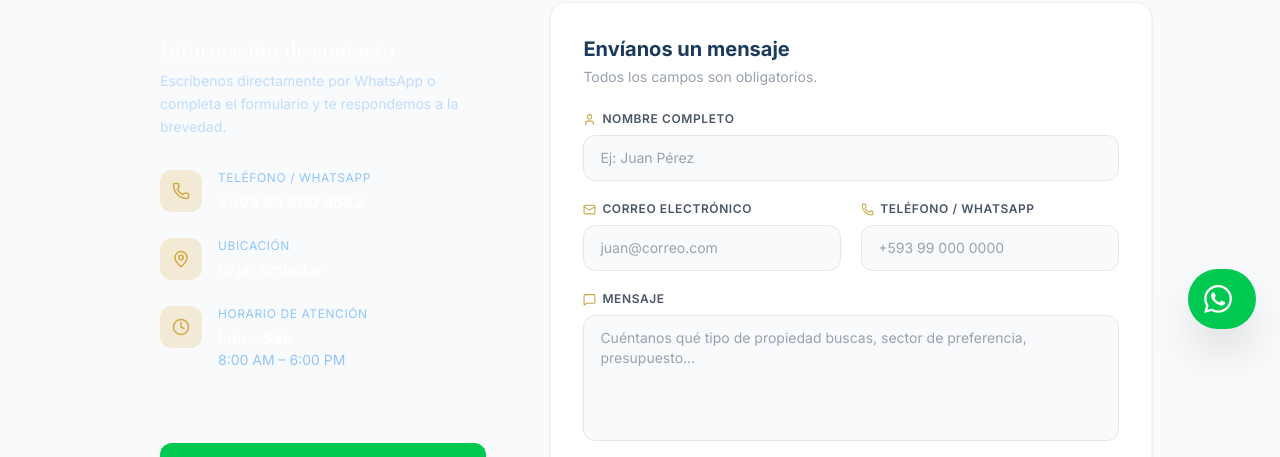
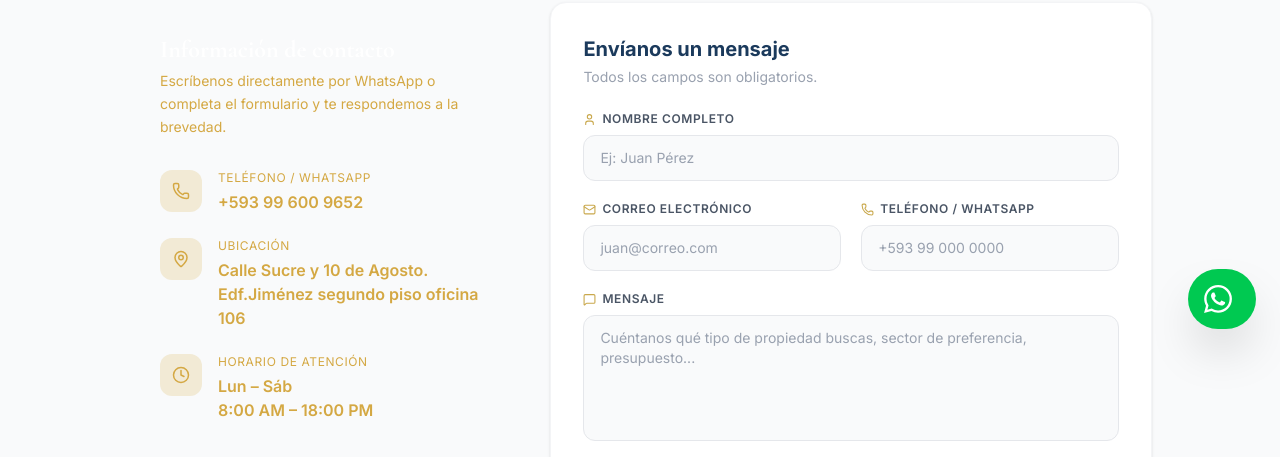
Before and after one commit to juancaboy22-spec/reina-del-cisne, a Next.js app: page /contacto in a window 1280 px wide. Shown: the part 447-904 px from the top of the page. Built offline with nearby package versions, Linux system fonts and the light colour scheme; no server answers.

Commit message:
Mejora en colores de formulario contacto, actualizacion de texto

```diff
--- a/src/app/(public)/contacto/page.tsx
+++ b/src/app/(public)/contacto/page.tsx
@@ -13,7 +13,14 @@ export const metadata: Metadata = {
     title: "Contacto - Inmobiliaria Reina del Cisne",
     description:
       "Asesoría personalizada y gratuita sobre propiedades en Loja, Ecuador. Escríbenos por WhatsApp o llena el formulario.",
-    images: [{ url: "/logo.png", width: 520, height: 520, alt: "Contacto Inmobiliaria Reina del Cisne" }],
+    images: [
+      {
+        url: "/logo.png",
+        width: 520,
+        height: 520,
+        alt: "Contacto Inmobiliaria Reina del Cisne",
+      },
+    ],
   },
   twitter: {
     card: "summary",
@@ -35,13 +42,18 @@ export default function ContactoPage() {
       <div className="bg-navy-900 py-24 text-center text-white relative overflow-hidden">
         <div
           className="absolute inset-0 opacity-5 pointer-events-none"
-          style={{ backgroundImage: "repeating-linear-gradient(90deg, #C9A84C 0px, #C9A84C 1px, transparent 1px, transparent 80px)" }}
+          style={{
+            backgroundImage:
+              "repeating-linear-gradient(90deg, #C9A84C 0px, #C9A84C 1px, transparent 1px, transparent 80px)",
+          }}
         />
         <div className="relative">
           <p className="text-gold-400 uppercase tracking-[0.3em] text-xs font-semibold mb-4">
             Estamos para ayudarte
           </p>
-          <h1 className="font-serif text-5xl md:text-6xl font-bold">Contáctanos</h1>
+          <h1 className="font-serif text-5xl md:text-6xl font-bold">
+            Contáctanos
+          </h1>
           <div className="w-16 h-px bg-gold-500 mx-auto mt-5" />
         </div>
       </div>
@@ -49,13 +61,15 @@ export default function ContactoPage() {
       {/* Content */}
       <div className="container mx-auto px-4 py-16">
         <div className="max-w-5xl mx-auto grid lg:grid-cols-5 gap-8 items-start">
-
           {/* Panel izquierdo — info */}
           <div className="lg:col-span-2">
             <div className="bg-navy-800 rounded-2xl p-8 text-white sticky top-8">
-              <h2 className="font-serif text-2xl font-bold mb-1">Información de contacto</h2>
-              <p className="text-blue-200 text-sm mb-8 leading-relaxed">
-                Escríbenos directamente por WhatsApp o completa el formulario y te respondemos a la brevedad.
+              <h2 className="font-serif text-2xl font-bold mb-1">
+                Información de contacto
+              </h2>
+              <p className="text-gold-400 text-sm mb-8 leading-relaxed">
+                Escríbenos directamente por WhatsApp o completa el formulario y
+                te respondemos a la brevedad.
               </p>
 
               <div className="space-y-6">
@@ -64,8 +78,13 @@ export default function ContactoPage() {
                     <Phone size={18} className="text-gold-400" />
                   </div>
                   <div>
-                    <p className="text-xs text-blue-300 uppercase tracking-wider mb-1">Teléfono / WhatsApp</p>
-                    <a href="tel:+593996009652" className="font-semibold hover:text-gold-300 transition-colors">
+                    <p className="text-xs text-gold-400 uppercase tracking-wider mb-1">
+                      Teléfono / WhatsApp
+                    </p>
+                    <a
+                      href="tel:+593996009652"
+                      className="font-semibold text-gold-400 hover:text-gold-300 transition-colors"
+                    >
                       +593 99 600 9652
                     </a>
                   </div>
@@ -76,8 +95,13 @@ export default function ContactoPage() {
                     <MapPin size={18} className="text-gold-400" />
                   </div>
                   <div>
-                    <p className="text-xs text-blue-300 uppercase tracking-wider mb-1">Ubicación</p>
-                    <p className="font-semibold">Loja, Ecuador</p>
+                    <p className="text-xs text-gold-400 uppercase tracking-wider mb-1">
+                      Ubicación
+                    </p>
+                    <p className="font-semibold text-gold-400">
+                      Calle Sucre y 10 de Agosto. Edf.Jiménez segundo piso
+                      oficina 106
+                    </p>
                   </div>
                 </div>
 
@@ -86,9 +110,11 @@ export default function ContactoPage() {
                     <Clock size={18} className="text-gold-400" />
                   </div>
                   <div>
-                    <p className="text-xs text-blue-300 uppercase tracking-wider mb-1">Horario de atención</p>
-                    <p className="font-semibold">Lun – Sáb</p>
-                    <p className="text-blue-300 text-sm">8:00 AM – 6:00 PM</p>
+                    <p className="text-xs text-gold-400 uppercase tracking-wider mb-1">
+                      Horario de atención
+                    </p>
+                    <p className="font-semibold text-gold-400">Lun – Sáb</p>
+                    <p className="font-semibold text-gold-400">8:00 AM – 18:00 PM</p>
                   </div>
                 </div>
               </div>
@@ -111,7 +137,9 @@ export default function ContactoPage() {
           <div className="lg:col-span-3">
             <div className="bg-white rounded-2xl shadow-sm border border-gray-100 p-8">
               <div className="mb-6">
-                <h2 className="text-xl font-bold text-navy-700">Envíanos un mensaje</h2>
+                <h2 className="text-xl font-bold text-navy-700">
+                  Envíanos un mensaje
+                </h2>
                 <p className="text-gray-400 text-sm mt-1">
                   Todos los campos son obligatorios.
                 </p>
@@ -119,7 +147,6 @@ export default function ContactoPage() {
               <ContactForm />
             </div>
           </div>
-
         </div>
       </div>
     </div>
--- a/src/app/(public)/page.tsx
+++ b/src/app/(public)/page.tsx
@@ -43,7 +43,7 @@ export default async function HomePage() {
             Encuentra tu <span className="text-gold-400">propiedad ideal</span>
           </h1>
           <p className="text-xl text-blue-100 max-w-2xl mx-auto mb-10">
-            Lotes y casas en las mejores ubicaciones de Loja, Ecuador. Con la
+            Lotes y casas en las mejores ubicaciones de Loja-Zamora, Ecuador. Con la
             confianza y experiencia que mereces.
           </p>
           <div className="flex flex-wrap gap-4 justify-center">
--- a/src/components/layout/Footer.tsx
+++ b/src/components/layout/Footer.tsx
@@ -28,7 +28,9 @@ export default function Footer() {
           <ul className='space-y-3 text-sm text-gray-400'>
             <li className='flex gap-2'><Phone size={16} className='text-gold-400 shrink-0 mt-0.5'/> +593 99 600 9652</li>
             <li className='flex gap-2'><Mail size={16} className='text-gold-400 shrink-0 mt-0.5'/>guadalupem25j@yahoo.es</li>
-            <li className='flex gap-2'><MapPin size={16} className='text-gold-400 shrink-0 mt-0.5'/> Loja, Ecuador</li>
+            <li className='flex gap-2'><MapPin size={16} className='text-gold-400 shrink-0 mt-0.5'/> Loja, Ecuador, Calle Sucre y 10 de Agosto.
+Edf.Jiménez segundo piso
+oficina 106</li>
           </ul>
         </div>
       </div>
```
